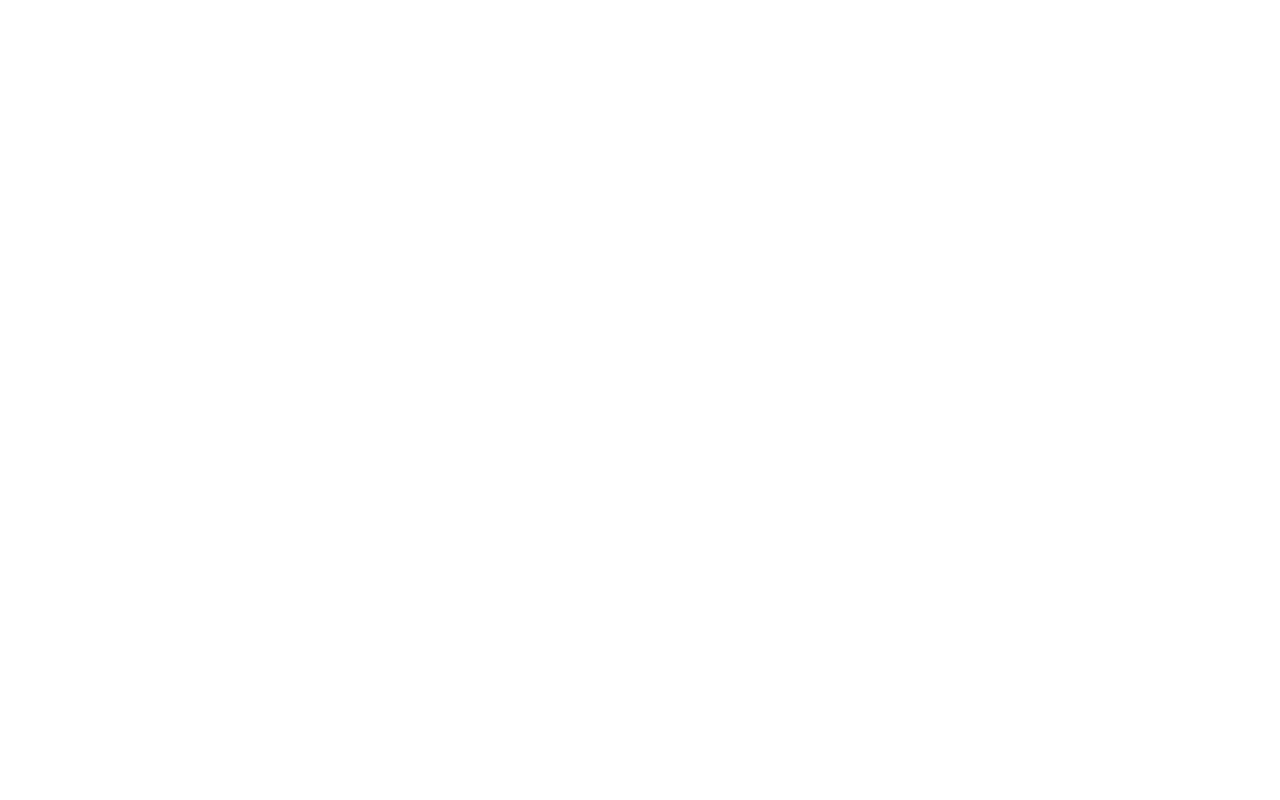
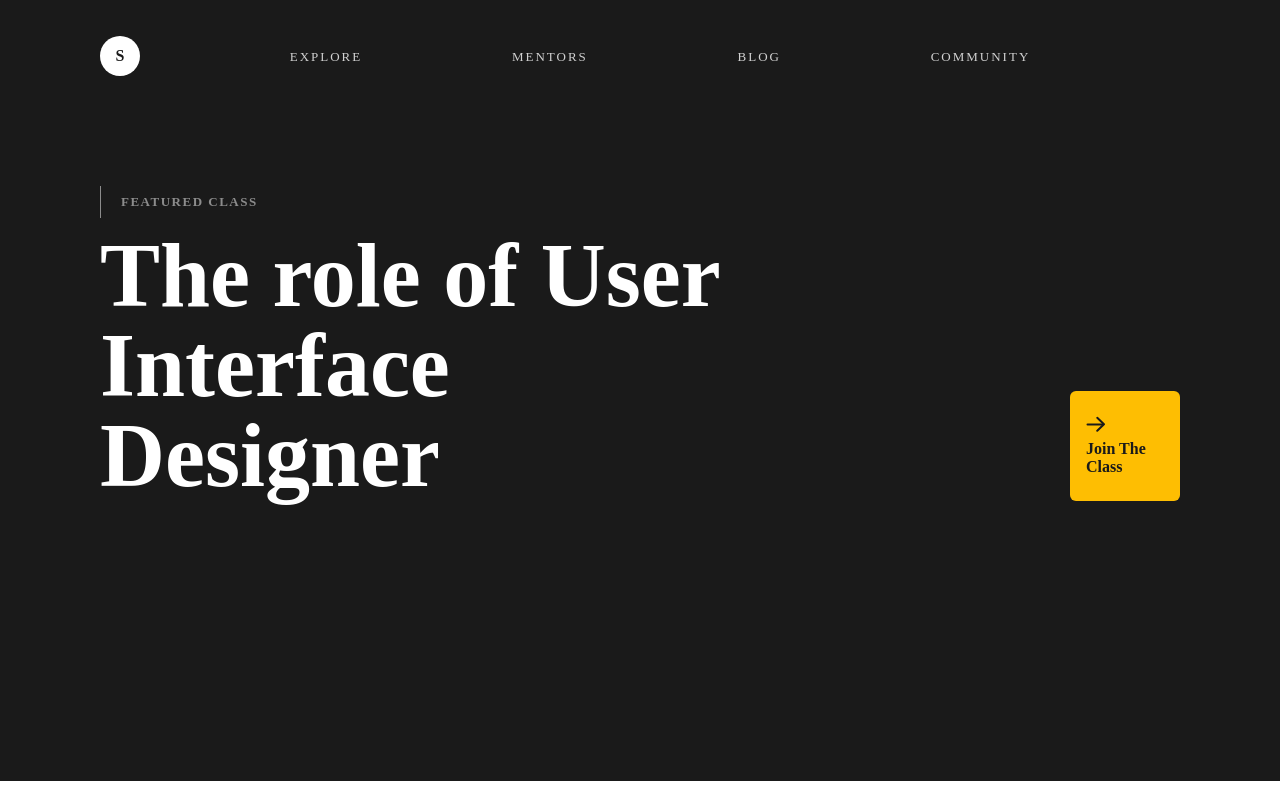
Before and after one commit to ZITERO/podkast, a plain HTML site: page index.html in a window 1280 px wide. Drawn offline with Linux system fonts and the light colour scheme.

Commit message:
add header

```diff
--- a/index.html
+++ b/index.html
@@ -1,19 +1,55 @@
 <!DOCTYPE html>
 <html lang="en">
+
 <head>
     <meta charset="UTF-8">
     <meta name="viewport" content="width=device-width, initial-scale=1.0">
+    <link rel="stylesheet" href="style.css">
     <title>Document</title>
 </head>
+
 <body>
-    <section class='header-info-block'>
+    <header class='header'>
+        <div class="container">
+            <nav class='navigation'>
+                <a href="" class='logo'>S</a>
+                <ul class='navigation-holder'>
+                    <li class='nav-links'>
+                        <a href="#">Explore</a>
+                    </li>
+                    <li class='nav-links'>
+                        <a href="#">Mentors</a>
+                    </li>
+                    <li class='nav-links'>
+                        <a href="#">Blog</a>
+                    </li>
+                    <li class='nav-links'>
+                        <a href="#">Community</a>
+                    </li>
+                </ul>
+            </nav>
+            <section class='header-title'>
+                <span class='header-subtitle-text'>featured class</span>
+                <h1 class='header-title-text'>
+                    The role of
+                    User Interface
+                    Designer
+                </h1>
+
+                <a href="#" class='join'>
+                    <img src="img/icons/arrow.svg" alt="">
+                    <span class='join-text'>Join The <br> Class</span>
+                </a>
+            </section>
+<section class='header-info-block'>
 <div class="card-info">
-
 </div>
 
 <div class="card-about">
+</div>
+</section>
+        </div>
+    </header>
+</body>
 
-</div>
-    </section>
-</body>
 </html>
--- a/style.css
+++ b/style.css
@@ -2,6 +2,96 @@
     margin: 0;
     padding: 0;
     box-sizing: border-box;
+}
+
+.container {
+    max-width: 1080px;
+    margin: 0 auto;
+}
+
+.header {
+    background-color: #1A1A1A;
+    padding-top: 36px;
+    padding-bottom: 200px;
+}
+
+.navigation {
+    display: flex;
+    justify-content: space-between;
+    align-items: center;
+}
+
+.logo {
+    width: 40px;
+    height: 40px;
+    border-radius: 50%;
+    background-color: #fff;
+    display: flex;
+    justify-content: center;
+    align-items: center;
+    text-decoration: none;
+    color: #1A1A1A;
+    font-weight: bold;
+}
+
+.navigation-holder {
+    list-style-type: none;
+    padding: 0;
+    display: flex;
+    flex-grow: 1;
+    justify-content: space-evenly;
+}
+
+.nav-links a {
+    text-decoration: none;
+    color: #D1D1D1;
+    text-transform: uppercase;
+    letter-spacing: 2px;
+    font-size: 13px;
+}
+
+.header-title {
+    margin-top: 110px;
+    margin-bottom: 80px;
+    position: relative;
+}
+
+.header-subtitle-text {
+    display: inline-block;
+    border-left: 1px solid #8C8C8C;
+    padding: 8px 0 8px 20px;
+    color: #8C8C8C;
+    font-weight: bold;
+    text-transform: uppercase;
+    font-size: 13px;
+    letter-spacing: 1.5px;
+    margin-bottom: 13px;
+}
+
+.header-title-text {
+    font-size: 90px;
+    font-weight: bold;
+    color: #fff;
+    max-width: 620px;
+    line-height: 1;
+}
+
+.join {
+    background-color: #FEBE02;
+    position: absolute;
+    right: 0;
+    bottom: 0;
+    width: 110px;
+    height: 110px;
+    padding: 16px;
+    display: flex;
+    flex-direction: column;
+    justify-content: space-evenly;
+    align-items: flex-start;
+    text-decoration: none;
+    color: #1A1A1A;
+    font-weight: bold;
+    border-radius: 6px;
 }
 
 .header-info-block {
@@ -10,5 +100,5 @@
 }
 
 .card-info {
-    min-width: 361px;
+    max-width: 361px;
 }
```
